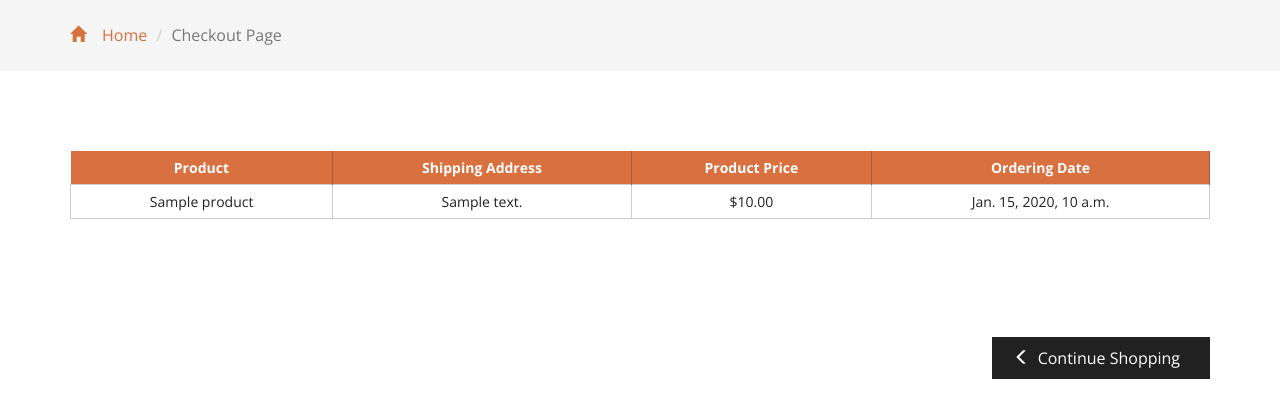
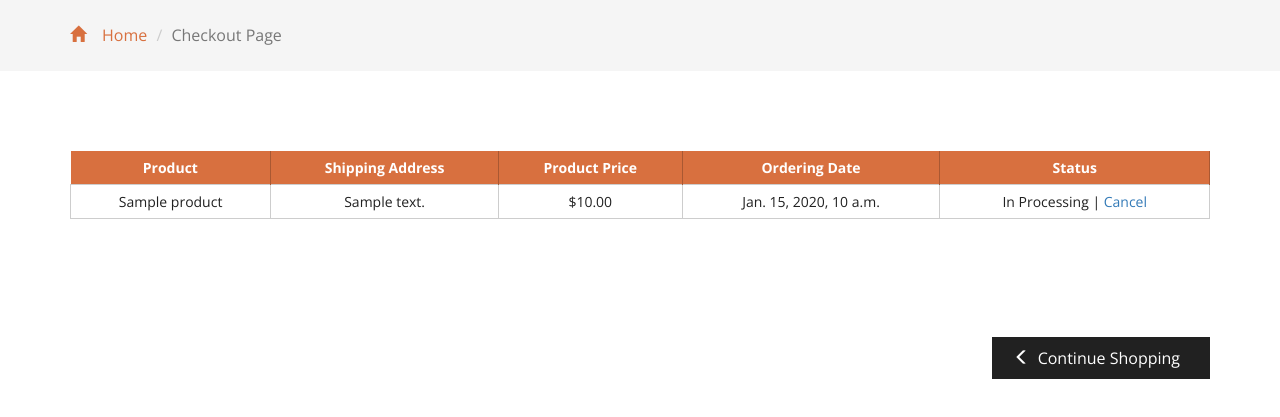
Before and after one commit to rishabh-22/Vault-POC, a Django app: page /your_order/ in a window 1280 px wide. Shown: the part 209-626 px from the top of the page. Run offline with Django 3.2, Linux system fonts and the light colour scheme; a user stored in the database is signed in; tables that the repository leaves empty hold one stand-in row (values such as "Sample post"); some libraries are stand-ins or nearby versions.

Commit message:
Orders Updates

```diff
--- a/BestStore/FrontEnd/templates/Orders/order_processing.html
+++ b/BestStore/FrontEnd/templates/Orders/order_processing.html
@@ -23,6 +23,7 @@
 							<th>Shipping Address</th>
 							<th>Product Price</th>
                             <th>Ordering Date</th>
+							<th>Status</th>
 						</tr>
 					</thead>
                      {% for order in your_orders %}
@@ -31,6 +32,11 @@
 						<td class="invert">{{order.shipping_address}}</td>
 						<td class="invert">${{order.product.price}}.00</td>
                         <td class="invert">{{ order.date }}</td>
+							{% if 'IP' == order.status %}
+							<td class="invert">In Processing | <a class="invert" href="{% url 'cancle_order' order.id %}">Cancel</a> </td>
+							{% else %}
+							<td class="invert">Cancelled</td>
+							{% endif %}
 					</tr>
 					{% endfor %}
 
--- a/BestStore/Orders/urls.py
+++ b/BestStore/Orders/urls.py
@@ -1,10 +1,11 @@
 from django.urls import path
-from .views import checkout, orders, order_display
+from .views import checkout, orders, order_display, cancel_order
 
 
 urlpatterns = [
     path('checkout/', checkout, name="checkout"),
     path('orders/', orders, name='orders'),
     path('your_order/', order_display, name='order_display'),
+    path('cancle_order/<int:pk>/', cancel_order, name="cancle_order"),
 
 ]
--- a/BestStore/Orders/views.py
+++ b/BestStore/Orders/views.py
@@ -2,7 +2,7 @@
 import json
 
 from django.http import JsonResponse
-from django.shortcuts import render
+from django.shortcuts import render, redirect
 from Products.models import Product
 from Orders.models import Order
 
@@ -51,3 +51,10 @@ def orders(request):
     if request.method == 'GET':
             context = {'products': get_cart_items(request)}
             return render(request, 'Orders/orders.html', context=context)
+
+
+def cancel_order(request, pk):
+    new_status = Order.objects.get(pk=pk)
+    new_status.status = 'C'
+    new_status.save()
+    return redirect('order_display')
```
Also changed, not shown: BestStore/FrontEnd/templates/Orders/cancle_order.html (added, +15 -0 lines).
